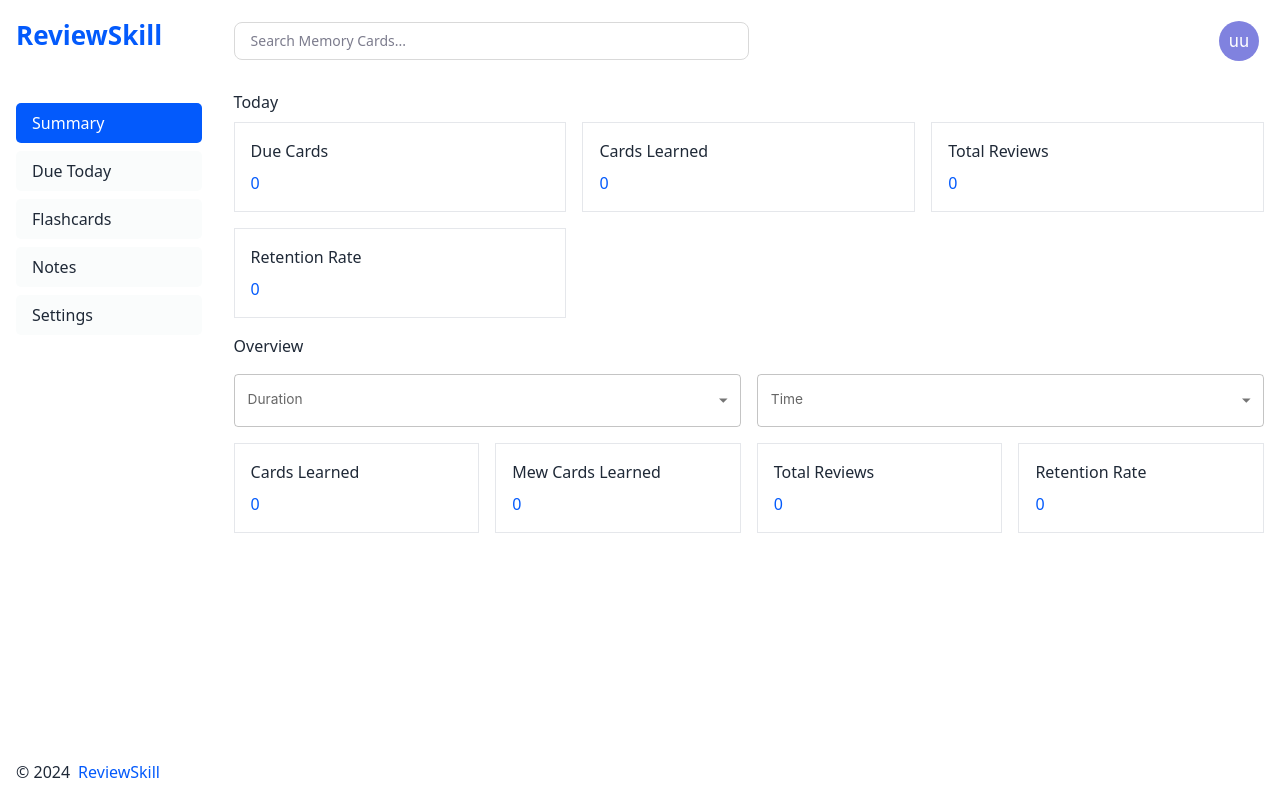
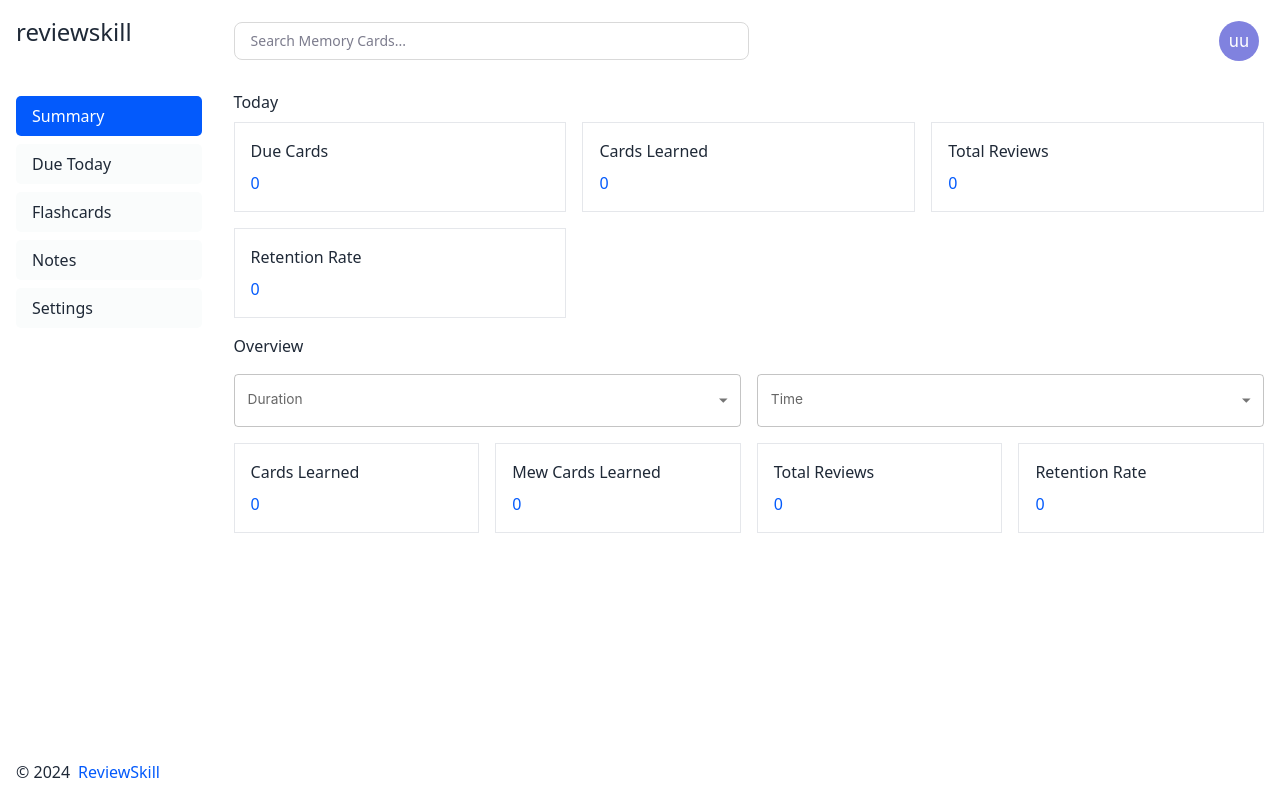
Before and after one commit to apella1/review-skill-frontend, a React (Vite) app: page /dashboard/summary in a window 1280 px wide. Built offline with nearby package versions, Linux system fonts and the light colour scheme; no server answers; sample sign-in values are in the browser's storage.

Commit message:
update dashboard layout

```diff
--- a/src/layouts/DashboardLayout.tsx
+++ b/src/layouts/DashboardLayout.tsx
@@ -103,11 +103,8 @@
     <section className="flex">
       <section className="fixed w-[17%] flex flex-col justify-between space-y-6 px-4 py-4 h-screen">
         <div className="flex flex-col space-y-4">
-          <Link
-            to={"/"}
-            className="text-[#035afc] font-semibold text-[26px] pb-8"
-          >
-            ReviewSkill
+          <Link to={"/"} className="font-medium text-2xl pb-8">
+            reviewskill
           </Link>
           <div className="flex flex-col space-y-2">
             {sidebarLinks.map((sidebarLink, index) => (
```
